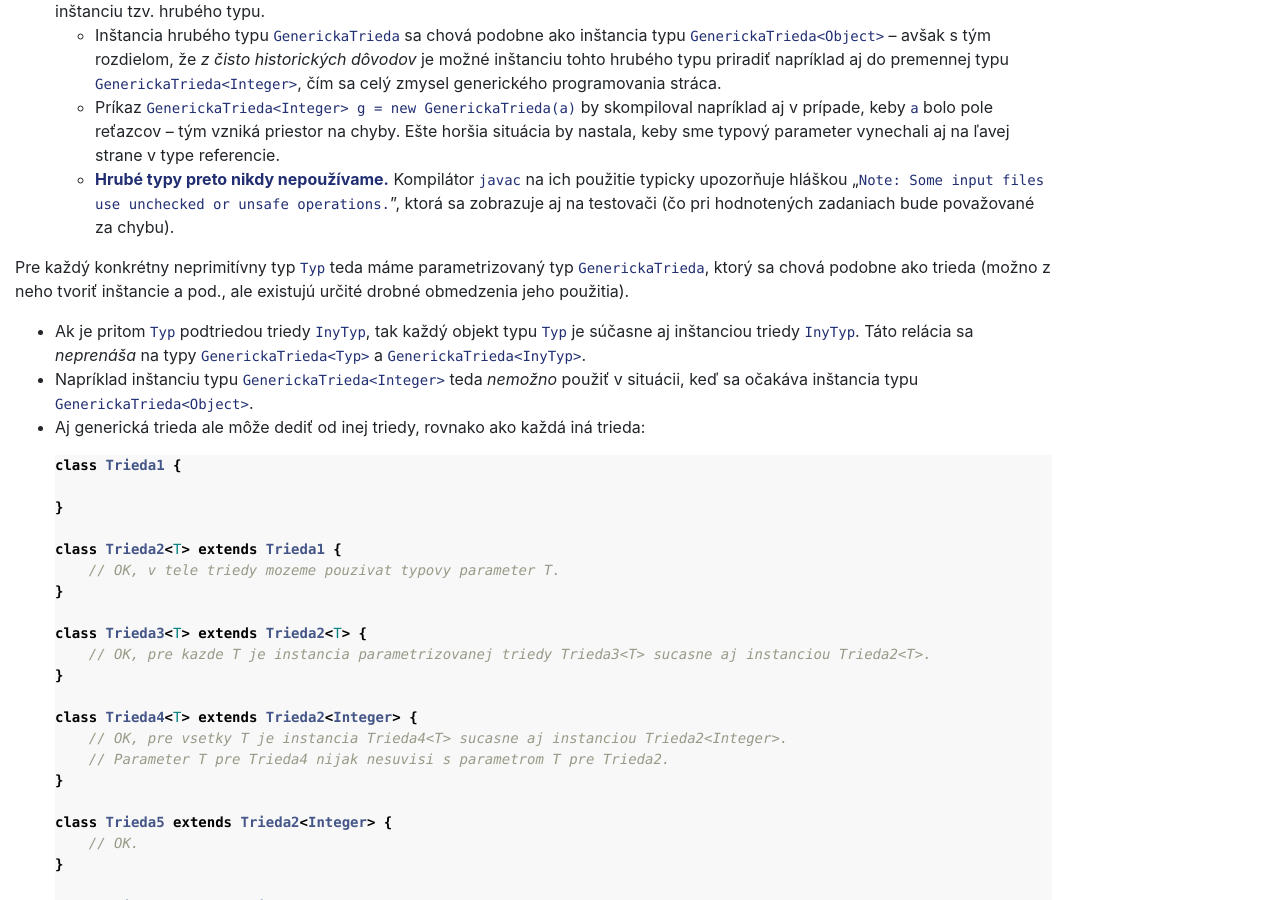
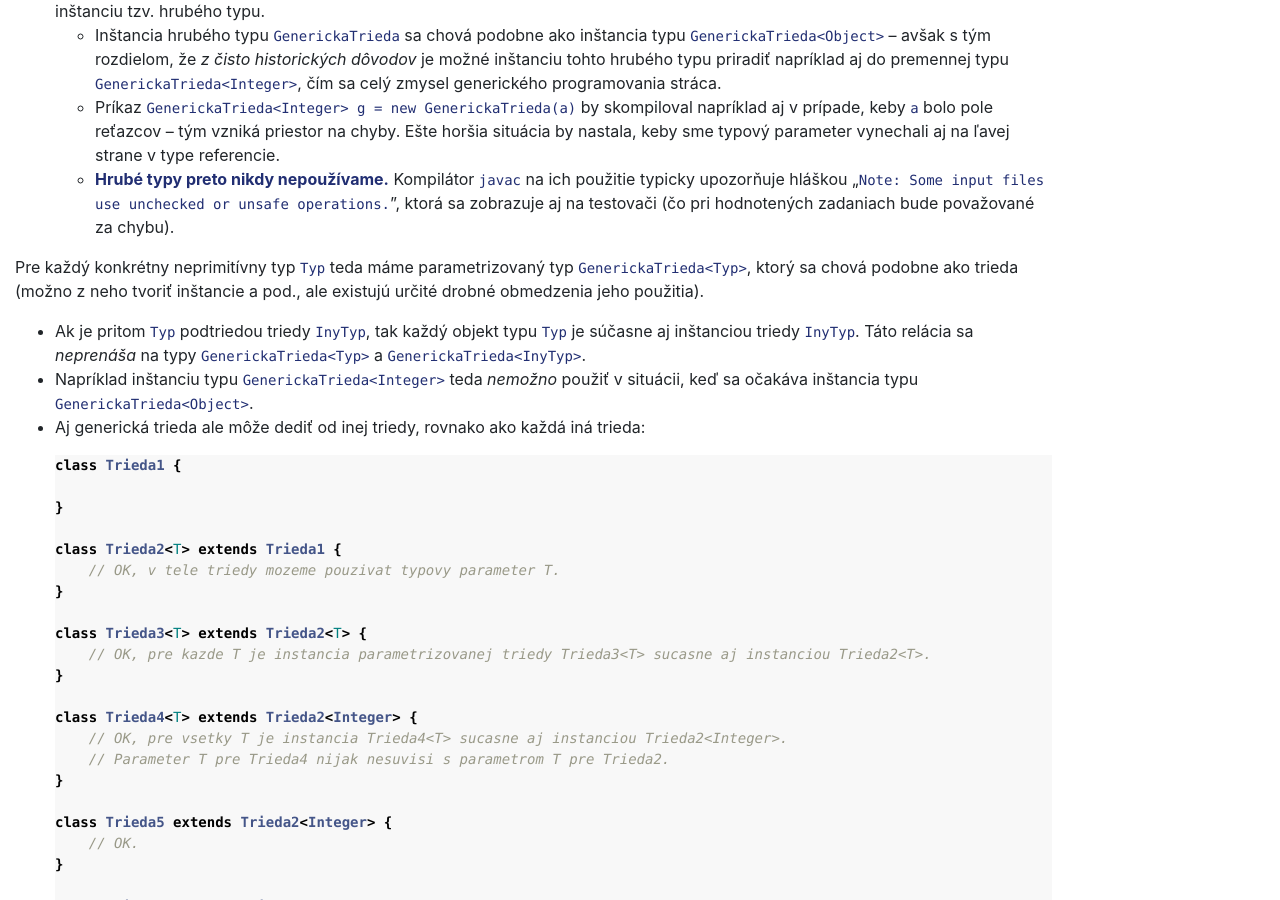
Before and after one commit to dcs-fmph/prog2, a Jekyll site: the page built from notes/P4.md, in a window 1280 px wide and 900 px high, scrolled down 10797 px. Built offline with Jekyll 4.4.1, drawn with Linux system fonts in a browser that asks for light colours; nearby versions of some CDN libraries; our own code applies the rules of GitHub Pages for plain Markdown files.

Commit message:
Update P4.md

```diff
--- a/notes/P4.md
+++ b/notes/P4.md
@@ -625,7 +625,7 @@ GenerickaTrieda<Integer> g = new GenerickaTrieda<>(a);
         chybu).
 
 Pre každý konkrétny neprimitívny typ `Typ` teda máme parametrizovaný typ
-`GenerickaTrieda`<Typ>, ktorý sa chová podobne ako trieda (možno z neho
+`GenerickaTrieda<Typ>`, ktorý sa chová podobne ako trieda (možno z neho
 tvoriť inštancie a pod., ale existujú určité drobné obmedzenia jeho
 použitia).
 
```
